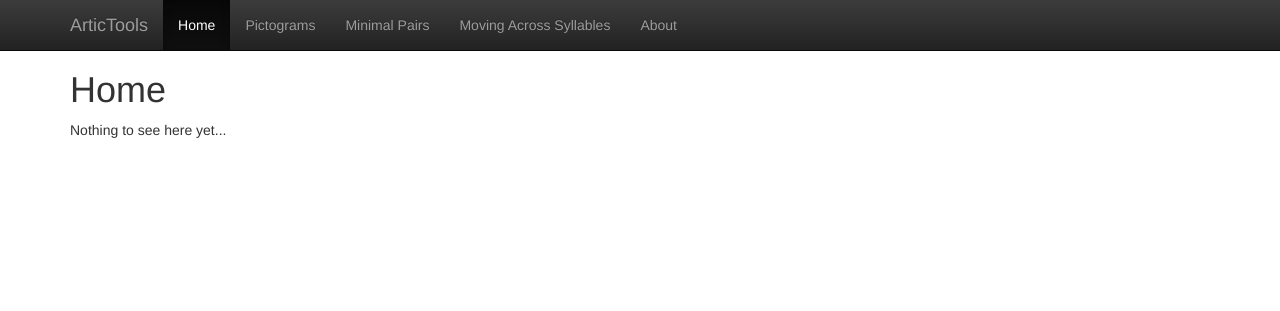
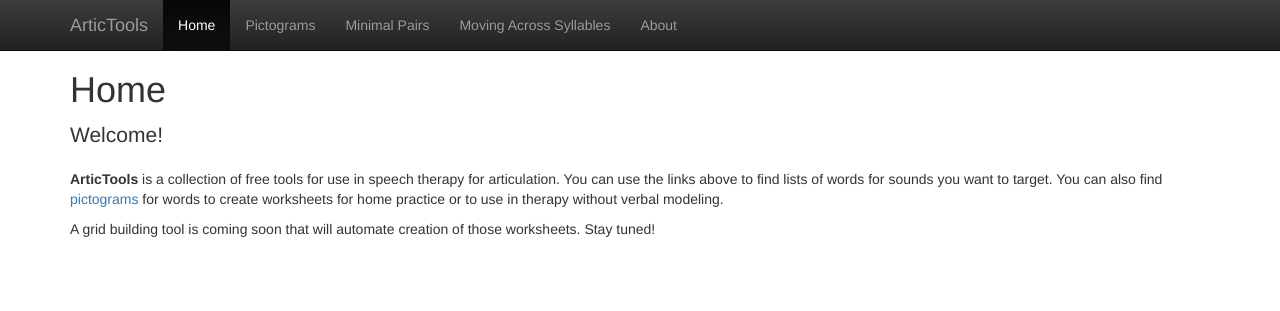
Before and after one commit to iansjk/articgrid, a Flask app: page / in a window 1280 px wide. Shown: the top 311 px of the page. Run offline with Flask 2, Linux system fonts and the light colour scheme; parts of the project's set-up code (start-up, migrations or seed data) failed here and were passed over; some libraries are stand-ins or nearby versions.

Commit message:
Add some background to homepage

```diff
--- a/templates/index.html
+++ b/templates/index.html
@@ -2,5 +2,12 @@
 {% block pagetitle %}{{ project_name }}{% endblock %}
 
 {% block content %}
-  Nothing to see here yet...
+  <p class="lead">Welcome!</p>
+
+  <p><strong>ArticTools</strong> is a collection of free tools for use in speech therapy for articulation. You can use
+    the links above to find lists of words for sounds you want to target. You can also find <a
+        href="{{ url_for('pictograms') }}">pictograms</a> for words to create worksheets for home practice or to use in
+    therapy without verbal modeling.</p>
+
+  <p>A grid building tool is coming soon that will automate creation of those worksheets. Stay tuned!</p>
 {% endblock %}
```
